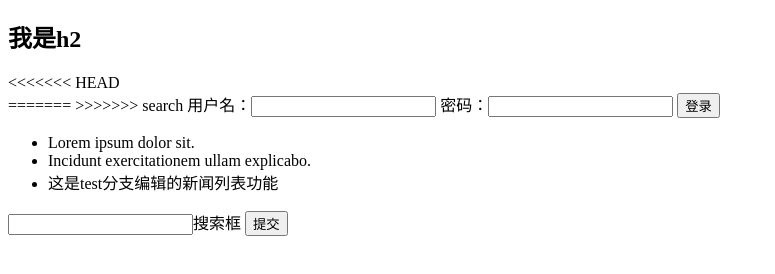
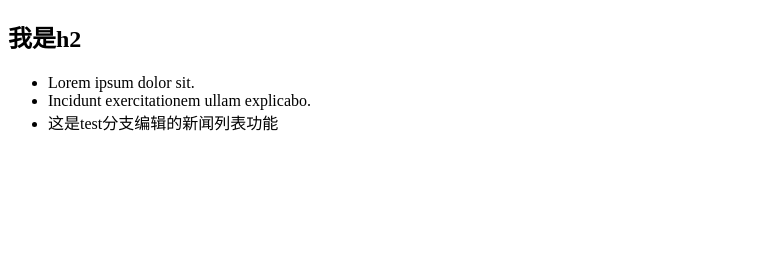
Before and after one commit to wangzhunnan/testgit, a plain HTML site: page index.html in a window 1280 px wide. Shown: the part 70-344 px from the top of the page, without its empty margins (0-775 px from the left). Drawn offline with Linux system fonts and the light colour scheme.

Commit message:
test分支

```diff
--- a/index.html
+++ b/index.html
@@ -10,17 +10,6 @@
     <h1>我是h1</h1>
     <h2>我是h2</h2>
 
-    <div class="login">
-<<<<<<< HEAD
-        <form action="" method="GET">
-=======
-        <form action="" method="POST">
->>>>>>> search
-            用户名：<input type="text">
-            密码：<input type="text">
-            <button type="submit">登录</button>
-        </form>
-    </div>
 
     <!-- 新闻列表 -->
     <ul>
@@ -29,10 +18,5 @@
         <li>这是test分支编辑的新闻列表功能</li>
     </ul>
 
-    <!-- 添加搜索框 -->
-    <div>
-        <input type="text">搜索框
-        <button type="submit">提交</button>
-    </div>
 </body>
 </html>
```
